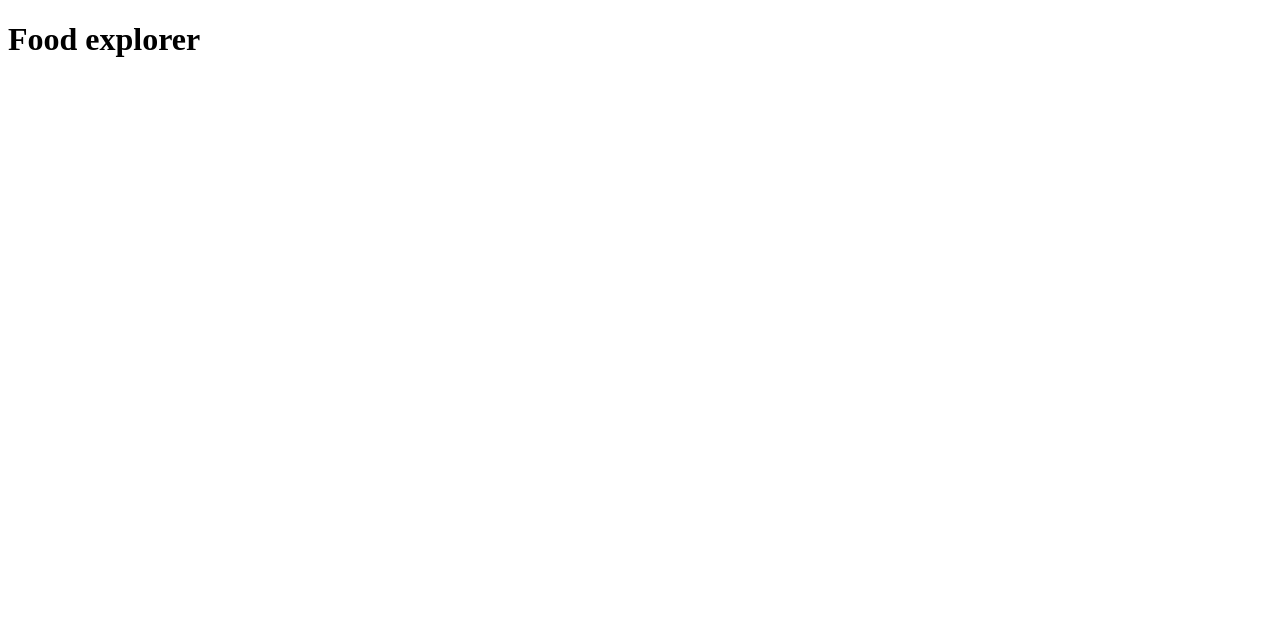
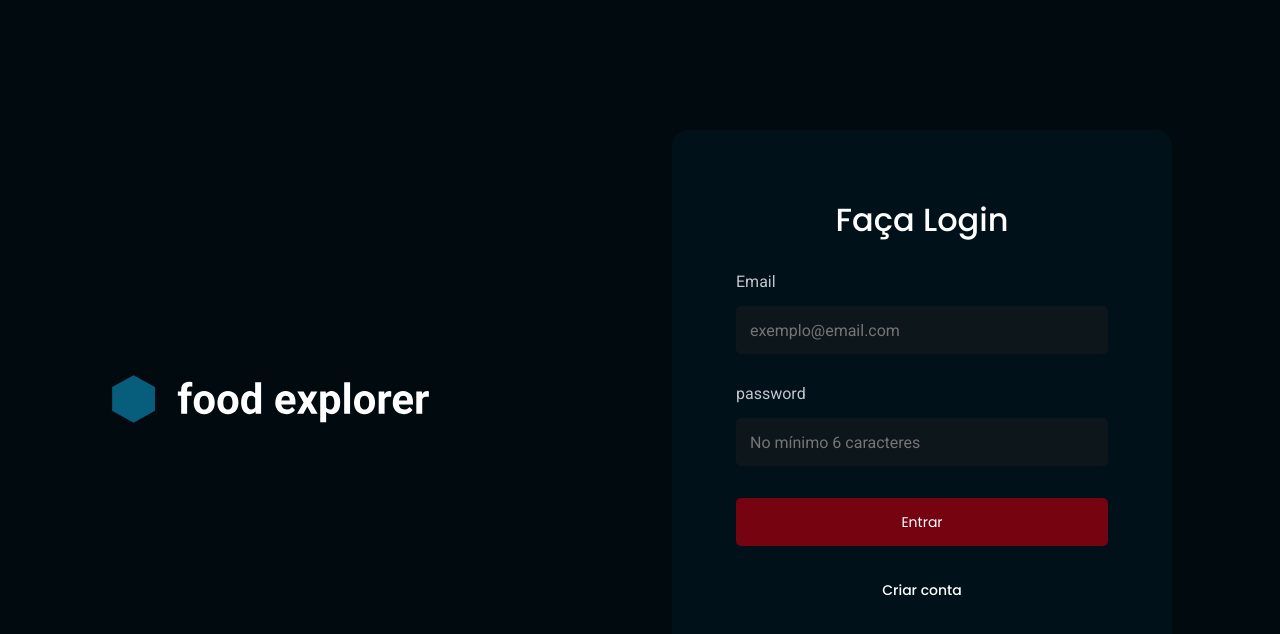
Before and after one commit to guirodrigues9876/food-explorer, a React (Vite) app: page / in a window 1280 px wide. Shown: the top 634 px of the page. Built offline with nearby package versions, Linux system fonts and the light colour scheme.

Commit message:
feat: SignIn page

```diff
--- a/package.json
+++ b/package.json
@@ -11,7 +11,8 @@
   },
   "dependencies": {
     "react": "^18.2.0",
-    "react-dom": "^18.2.0"
+    "react-dom": "^18.2.0",
+    "styled-components": "^6.0.7"
   },
   "devDependencies": {
     "@types/react": "^18.2.15",
--- /dev/null
+++ b/src/components/Button/index.jsx
@@ -0,0 +1,13 @@
+import { Container } from './styles';
+
+export function Button({ title, background, ...rest }) {
+    return (
+      <Container
+        type='button'
+        background={background}
+        {...rest}
+      >
+        {title}
+      </Container>
+    );
+  }
--- /dev/null
+++ b/src/components/Button/styles.js
@@ -0,0 +1,19 @@
+import styled from 'styled-components';
+
+export const Container = styled.button`
+  display: flex;
+  align-items: center;
+  justify-content: center;
+
+  width: 100%;
+  height: 4.8rem;
+  border: 0;
+  border-radius: 5px;
+
+  font-family: ${({theme}) => theme.FONT.FONT_POPPINS};
+  font-size: 1.4rem;
+
+  background-color: ${({theme}) => theme.COLORS.BACKGROUND_BUTTON_300};
+  color: ${({ theme }) => theme.COLORS.WHITE};
+
+  `;
--- /dev/null
+++ b/src/components/Input/index.jsx
@@ -0,0 +1,13 @@
+import { Container, Field } from './styles';
+
+export function Input({ icon : Icon, title, id, ...rest}){
+    return(
+        <Container>
+            <label htmlFor={id}>{title}</label>
+            <Field>
+                {Icon && < Icon size={24} />}
+                <input id={id} {...rest} />
+            </Field>
+        </Container>
+    )
+}
--- /dev/null
+++ b/src/components/Input/styles.js
@@ -0,0 +1,45 @@
+import styled from 'styled-components';
+
+export const Container = styled.div`
+    width: 100%;
+    display: flex;
+    flex-direction: column;
+    gap: 1.6rem;
+
+    > label {
+        font-family: ${({ theme }) => theme.FONT.FONT_ROBOTO};
+        font-weight: 400;
+        font-size: 1.6rem;
+        line-height: 100%;
+
+        color: ${({ theme }) => theme.COLORS.GRAY_300};
+    }
+`;
+
+export const Field = styled.div`
+
+    width: 100%;
+    height: 4.8rem;
+    display: flex;
+    align-items: center;
+    gap: 1rem;
+    padding: 1.2rem 1.4rem;
+
+
+    background-color: ${({ theme }) => theme.COLORS.BACKGROUND_500};
+
+    border-radius: .5rem;
+
+
+    > input {
+        width: 100%;
+        border: none;
+
+        font-family: ${({ theme }) => theme.FONT.FONT_ROBOTO};
+        font-size: 1.6rem;
+
+        background-color: transparent;
+        color: ${({ theme }) => theme.COLORS.WHITE};
+    }
+
+`;
--- a/src/main.jsx
+++ b/src/main.jsx
@@ -1,14 +1,16 @@
 import React from 'react';
 import ReactDOM from 'react-dom/client';
-import App from './App.jsx';
+import { SignIn } from '../src/pages/SignIn';
 import { ThemeProvider } from 'styled-components';
+import GlobalStyles from './styles/global';
 
 import theme from './styles/theme';
 
 ReactDOM.createRoot(document.getElementById('root')).render(
   <React.StrictMode>
     <ThemeProvider theme={theme}>
-      <App />
+      <GlobalStyles />
+      <SignIn />
     </ThemeProvider>
   </React.StrictMode>,
 )
--- /dev/null
+++ b/src/pages/SignIn/index.jsx
@@ -0,0 +1,43 @@
+import { Container, Form } from './styles';
+
+import { Input } from '../../components/Input';
+import { Button } from '../../components/Button';
+
+import brand from "../../assets/brand.svg";
+
+export function SignIn(){
+
+    return(
+        <Container>
+            <Form>
+                <div className='brand'>
+                    <img src={brand} alt="Logo" />
+                </div>
+
+                <div className="wrapper">
+                    <h1>Faça Login</h1>
+                        <div className="inputs">
+                            <Input
+                                type= "email"
+                                id= {'email'}
+                                title={'Email'}
+                                placeholder="exemplo@email.com"
+                            />
+
+                            <Input
+                                type= "password"
+                                id= {'password'}
+                                title={'password'}
+                                placeholder="No mínimo 6 caracteres"
+                            />
+                        </div>
+                    <Button
+                        title="Entrar"
+
+                    />
+                    <a href=''>Criar conta</a>
+                </div>
+            </Form>
+        </Container>
+    )
+}
--- /dev/null
+++ b/src/pages/SignIn/styles.js
@@ -0,0 +1,106 @@
+import styled from 'styled-components';
+
+export const Container = styled.div`
+    height: 100vh;
+
+    display: flex;
+    flex-direction: column;
+    justify-content: center;
+    align-items: center;
+
+    min-width: 42.8rem;
+`;
+
+export const Form = styled.form`
+
+    display: flex;
+    flex-direction: column;
+    justify-content: center;
+    align-items: center;
+    overflow: hidden;
+    min-width: 31.6rem;
+
+    .brand {
+    align-self: flex-start;
+    }
+
+    .wrapper {
+    display: flex;
+    flex-direction: column;
+    align-items: center;
+
+    width: 100%;
+
+    }
+
+    .wrapper h1 {
+        display: none;
+
+    }
+
+    .inputs {
+        width: 100%;
+        margin: 7.2rem 0 3.2rem 0;
+
+        display: flex;
+        flex-direction: column;
+        gap: 3.2rem;
+
+    }
+
+    a {
+        margin-top: 3.2rem;
+
+        font-family: ${({ theme }) => theme.FONT.FONT_POPPINS};
+        font-weight: 500;
+        font-size: 1.4rem;
+        line-height: 2.4rem;
+        color: ${({ theme }) => theme.COLORS.WHITE};
+    }
+
+    @media(min-width: 1024px) {
+        flex-direction: row;
+        justify-content: space-between;
+        width: 100%;
+        padding: 10.8rem;
+        max-width: 1368px;
+
+        .brand {
+            align-self: center;
+        }
+
+        .wrapper {
+            max-width: 50rem;
+            min-height: 54rem;
+
+            background-color: ${({ theme }) => theme.COLORS.BACKGROUND_SIGN};
+
+            display: flex;
+            justify-content: center;
+            align-items: center;
+            flex-direction: column;
+            gap: 3.2rem;
+
+            padding: 6.4rem;
+            border-radius: 1.6rem;
+        }
+
+        .inputs {
+            gap: 3.2rem;
+            margin: 0;
+        }
+
+        a {
+            margin: 0;
+        }
+
+        .wrapper h1 {
+            font-family: ${({ theme }) => theme.FONT.FONT_POPPINS};
+            font-weight: 500;
+            font-size: 3.2rem;
+            line-height: 140%;
+
+            display: flex;
+        }
+    }
+`;
--- a/src/styles/theme.js
+++ b/src/styles/theme.js
@@ -1,5 +1,4 @@
 export default {
-    COLORS: {
   COLORS: {
       BACKGROUND_100: "#76797B",
       BACKGROUND_300: "#1E1E1E",
@@ -35,4 +34,3 @@
       FONT_DM: "DM Sans, sans-serif"
     }
 }
-}
```
Also changed, not shown: src/assets/brand.svg (added), 1 other file (tests, documents, lock files or other folders). Lines whose indentation alone changed are shown as unchanged.
